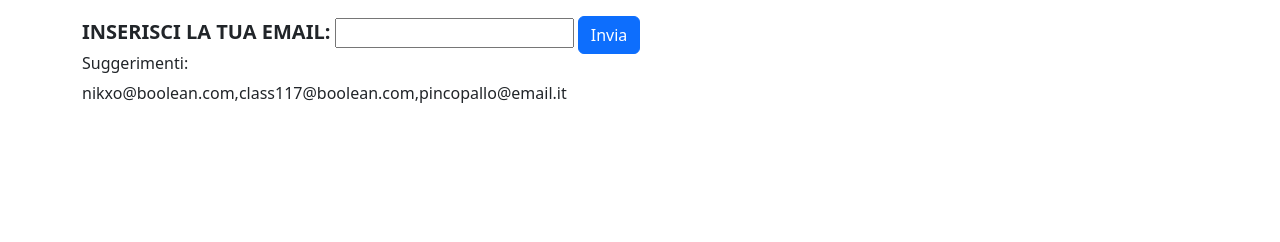
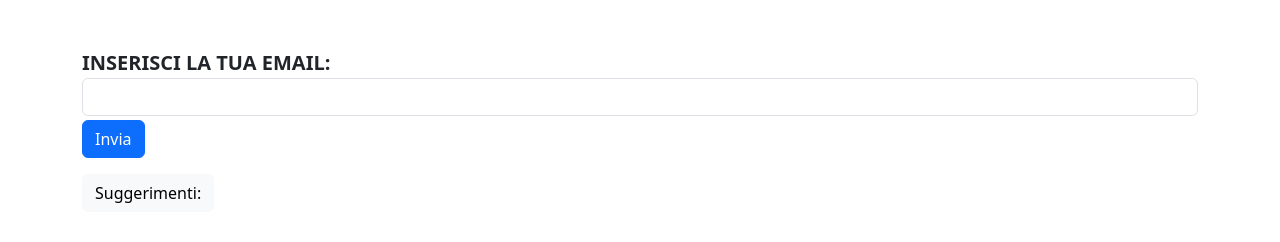
Before and after one commit to NicolaTeora/Mail, a plain HTML site: page index.html in a window 1280 px wide. Both pictures are taken after a click on the button "Invia". Drawn offline with nearby package versions, Linux system fonts and the light colour scheme.

Commit message:
fix : suggestions, class items

```diff
--- a/JS/main.js
+++ b/JS/main.js
@@ -1,30 +1,43 @@
 //dichiarazione variabili ed array
 let userEmail;
-const userEmailElement = document.getElementById('user_email');
-const submit = document.getElementById('submit');
-const listEmail = ['nikxo@boolean.com', 'class117@boolean.com', 'pincopallo@email.it'];
+const userEmailElement = document.getElementById("user_email");
+const submit = document.getElementById("submit");
+const listEmail = [
+  "nikxo@boolean.com",
+  "class117@boolean.com",
+  "pincopallo@email.it",
+];
 
 //creo l'evento per generare il controllo
-submit.addEventListener("click", function(){
+submit.addEventListener("click", function () {
   userEmail = userEmailElement.value;
   //console.log(userEmail);
 
   let correct = false;
 
-    for (i = 0; i < listEmail.length; i++){
-        if ( userEmail == listEmail[i]){
+  for (i = 0; i < listEmail.length; i++) {
+    if (userEmail == listEmail[i]) {
       correct = true;
       console.log(correct);
-        };
-    };
-
-    if ( correct == true) {
-        alert('Identità Confermata! Benvenuto!');
-    } else {
-        alert('ATTENZIONE!! Accesso Negato!');
+    }
   }
 
+  if (correct == true) {
+    alert("Identità Confermata! Benvenuto!");
+    userEmailElement.value = " ";
+  } else {
+    alert("ATTENZIONE!! Accesso Negato!");
+    userEmailElement.value = " ";
+  }
 });
 
-  document.getElementById('suggestion').innerHTML = `
-    <p>${listEmail}</p>`;
+let text = "";
+for (let x of listEmail) {
+  text += x + "<br>";
+}
+
+function showSuggestions() {
+  document.getElementById("suggestion").innerHTML = text;
+}
+
+document.getElementById("buttonOne").addEventListener("click", showSuggestions);
--- a/index.html
+++ b/index.html
@@ -19,15 +19,25 @@
 </head>
 <body>
     <div class="container mt-3">
-        <label for="user_email" class="fs-5 fw-semibold">INSERISCI LA TUA EMAIL:</label>
-        <input type="email" name="" id="user_email">
-        <button  type="button" class="btn btn-primary" id="submit">Invia</button>
+        <div class="row mt-5">
+            <div class="col">
+                <label for="user_email" class="fs-5 fw-semibold">INSERISCI LA TUA EMAIL:</label>
+                <input type="email" class="form-control" name="" id="user_email">
+                <button  type="button" class="btn mt-1 btn-primary" id="submit">Invia</button>
+            </div>
+        </div>
 
-        <h6 class="fw-lighter">Suggerimenti:</h6>
-        <div class="fw-lighter" id="suggestion">
+        <div class="row mt-3">
+            <div class="col-4">
+                <button class="btn btn-light" id="buttonOne">
+                    Suggerimenti:
+                </button>
+                <div class="fw-lighter" id="suggestion">
+                    <!-- suggestion email -->
+                </div>
+            </div>
         </div>
     </div>
-
 
     <!-- Bootstrap JS -->
     <script src="https://cdn.jsdelivr.net/npm/bootstrap@5.3.2/dist/js/bootstrap.bundle.min.js" integrity="sha384-C6RzsynM9kWDrMNeT87bh95OGNyZPhcTNXj1NW7RuBCsyN/o0jlpcV8Qyq46cDfL" crossorigin="anonymous"></script>
```
Lines whose indentation alone changed are shown as unchanged.
